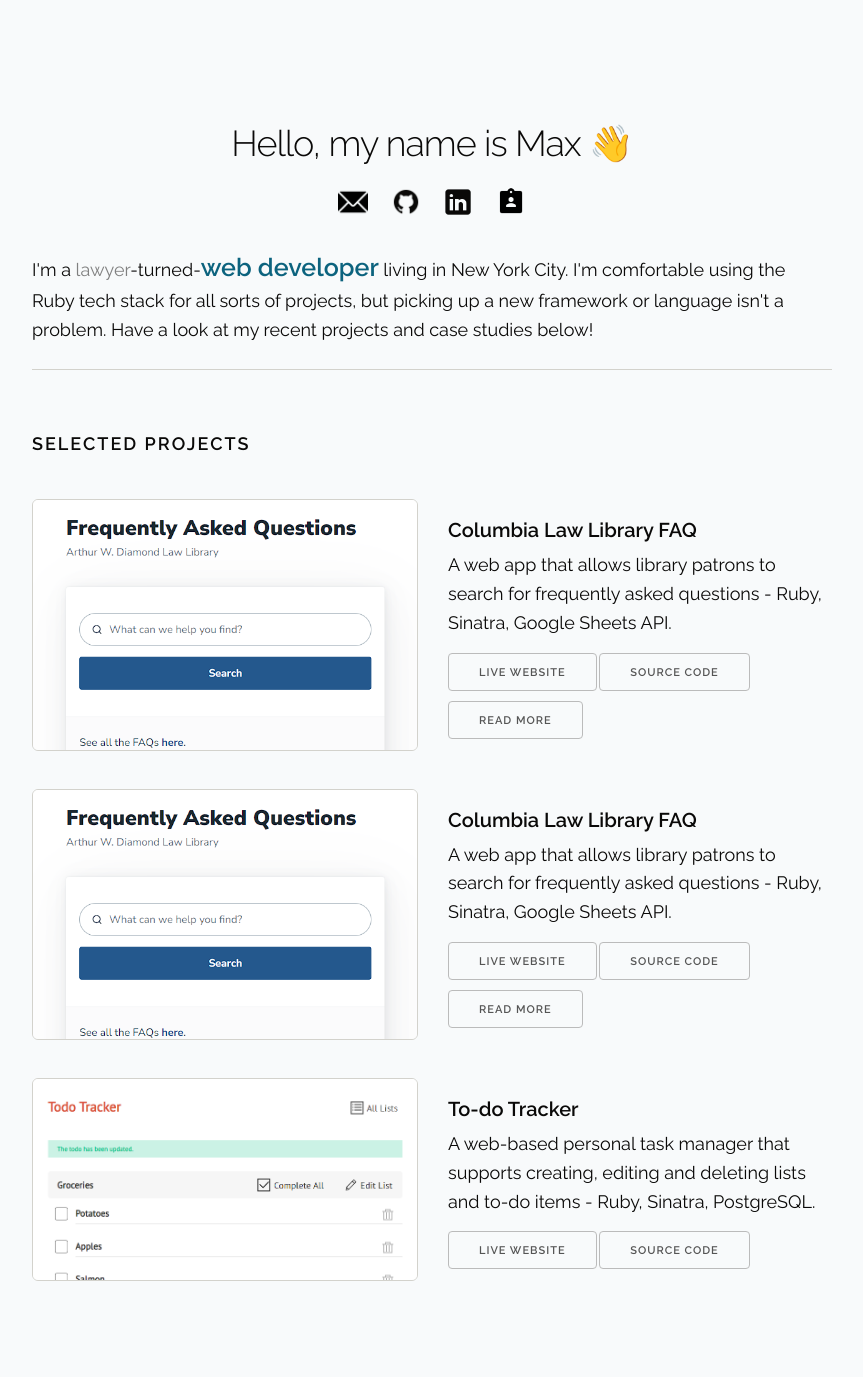
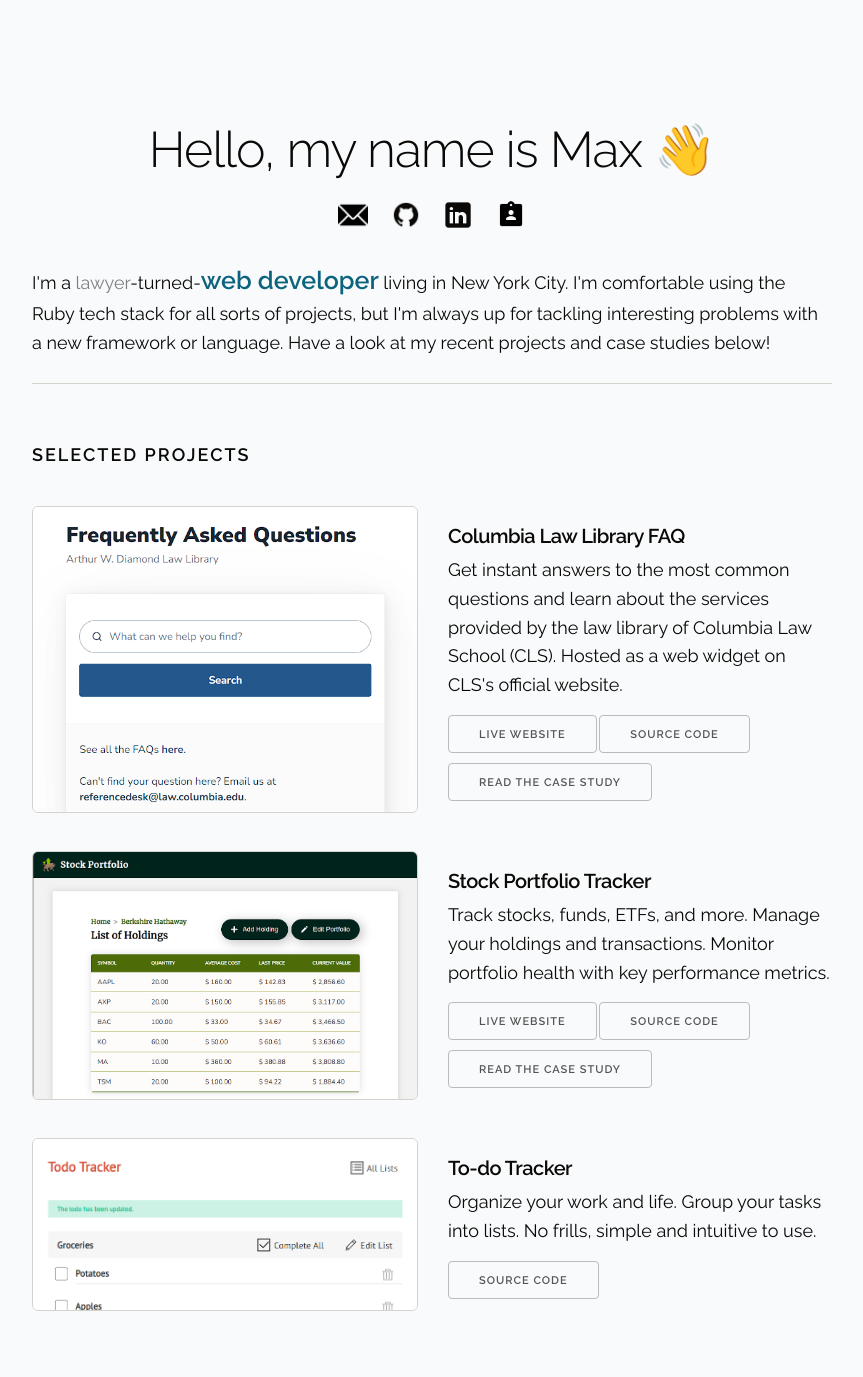
Before and after one commit to max-tys/max-tys.github.io, a plain HTML site: page index.html in a window 1280 px wide. Shown: the part 40-1417 px from the top of the page, without its empty margins (208-1071 px from the left). Before the commit the page ends 1387 px from the top, so only its background shows below. Drawn offline with Linux system fonts and the light colour scheme.

Commit message:
updated project descriptions

```diff
--- a/index.html
+++ b/index.html
@@ -13,7 +13,7 @@
 <body>
   <div class="container">
     <section class="header">
-      <h3>Hello, my name is Max &#128075;</h3>
+      <h1>Hello, my name is Max &#128075;</h1>
       <div class="social-links">
         <a href="mailto:yenseow@gmail.com" target="_blank">
           <img class="icon" src="assets/images/email.png" alt="email">
@@ -28,37 +28,37 @@
           <img class="icon" src="assets/images/resume.png" alt="resume">
         </a>
       </div>
-      <p>
-        I'm a <span class="deemphasise">lawyer</span>-turned-<span class="emphasise">web developer</span> living in New York City. I'm comfortable using the Ruby tech stack for all sorts of projects, but picking up a new framework or language isn't a problem. Have a look at my recent projects and case studies below!
-      </p>
+      <p>I'm a <span class="deemphasise">lawyer</span>-turned-<span class="emphasise">web developer</span> living in New York City. I'm comfortable using the Ruby tech stack for all sorts of projects, but I'm always up for tackling interesting problems with a new framework or language. Have a look at my recent projects and case studies below!</p>
     </section>
 
     <div class="docs-section examples">
-      <p class="docs-header">Selected Projects</p>
+      <h2 class="docs-header">Selected Projects</h2>
 
+      <!-- Columbia Law Library FAQ -->
       <div class="row example">
         <a class="example-screenshot-wrapper" target="_blank" href="https://guides.law.columbia.edu/services/FAQ">
           <img class="example-screenshot" src="assets/images/faq.png" alt="Columbia Law Library FAQ">
         </a>
         <div class="one-half offset-by-one-half column">
-          <h6 class="example-header">Columbia Law Library FAQ</h6>
-          <p class="example-description">A web app that allows library patrons to search for frequently asked questions - Ruby, Sinatra, Google Sheets API.</p>
+          <h5 class="example-header">Columbia Law Library FAQ</h5>
+          <p class="example-description">Get instant answers to the most common questions and learn about the services provided by the law library of Columbia Law School (CLS). Hosted as a web widget on CLS's official website.</p>
           <a class="button" href="https://guides.law.columbia.edu/services/FAQ" target="_blank">Live Website</a>
           <a class="button" href="#" target="_blank">Source Code</a>
-          <a class="button" href="#" target="_blank">Read More</a>
+          <a class="button" href="#" target="_blank">Read the Case Study</a>
         </div>
       </div>
 
+      <!-- Stock Portfolio Tracker -->
       <div class="row example">
-        <a class="example-screenshot-wrapper" target="_blank" href="https://guides.law.columbia.edu/services/FAQ">
-          <img class="example-screenshot" src="assets/images/faq.png" alt="Columbia Law Library FAQ">
+        <a class="example-screenshot-wrapper" target="_blank" href="#">
+          <img class="example-screenshot" src="assets/images/portfolio.png" alt="Stock Portfolio Tracker">
         </a>
         <div class="one-half offset-by-one-half column">
-          <h6 class="example-header">Columbia Law Library FAQ</h6>
-          <p class="example-description">A web app that allows library patrons to search for frequently asked questions - Ruby, Sinatra, Google Sheets API.</p>
+          <h5 class="example-header">Stock Portfolio Tracker</h5>
+          <p class="example-description">Track stocks, funds, ETFs, and more. Manage your holdings and transactions. Monitor portfolio health with key performance metrics.</p>
           <a class="button" href="https://guides.law.columbia.edu/services/FAQ" target="_blank">Live Website</a>
           <a class="button" href="#" target="_blank">Source Code</a>
-          <a class="button" href="#" target="_blank">Read More</a>
+          <a class="button" href="#" target="_blank">Read the Case Study</a>
         </div>
       </div>
 
@@ -67,9 +67,8 @@
           <img class="example-screenshot" src="assets/images/todo.png" alt="Todo Tracker">
         </a>
         <div class="one-half offset-by-one-half column">
-          <h6 class="example-header">To-do Tracker</h6>
-          <p class="example-description">A web-based personal task manager that supports creating, editing and deleting lists and to-do items - Ruby, Sinatra, PostgreSQL.</p>
-          <a class="button" href="https://github.com/max-tys/ls/tree/main/rb185/todos" target="_blank">Live Website</a>
+          <h5 class="example-header">To-do Tracker</h5>
+          <p class="example-description">Organize your work and life. Group your tasks into lists. No frills, simple and intuitive to use.</p>
           <a class="button" href="https://github.com/max-tys/ls/tree/main/rb185/todos" target="_blank">Source Code</a>
         </div>
       </div>
```
